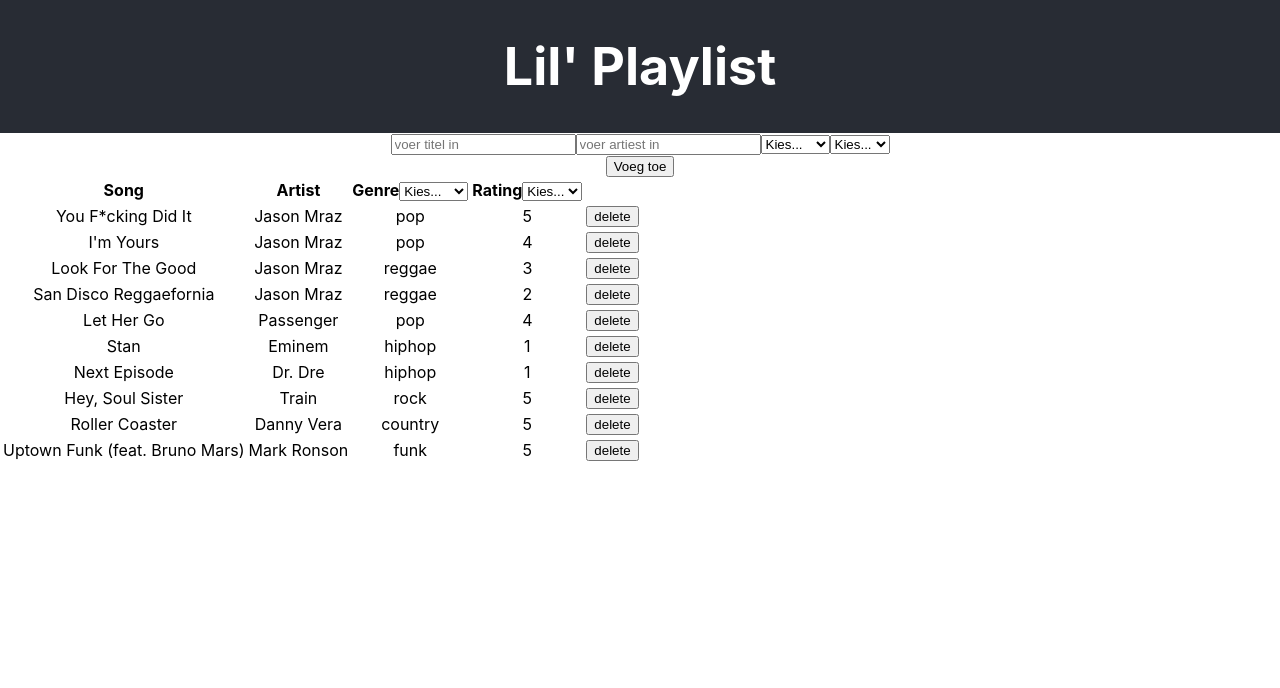
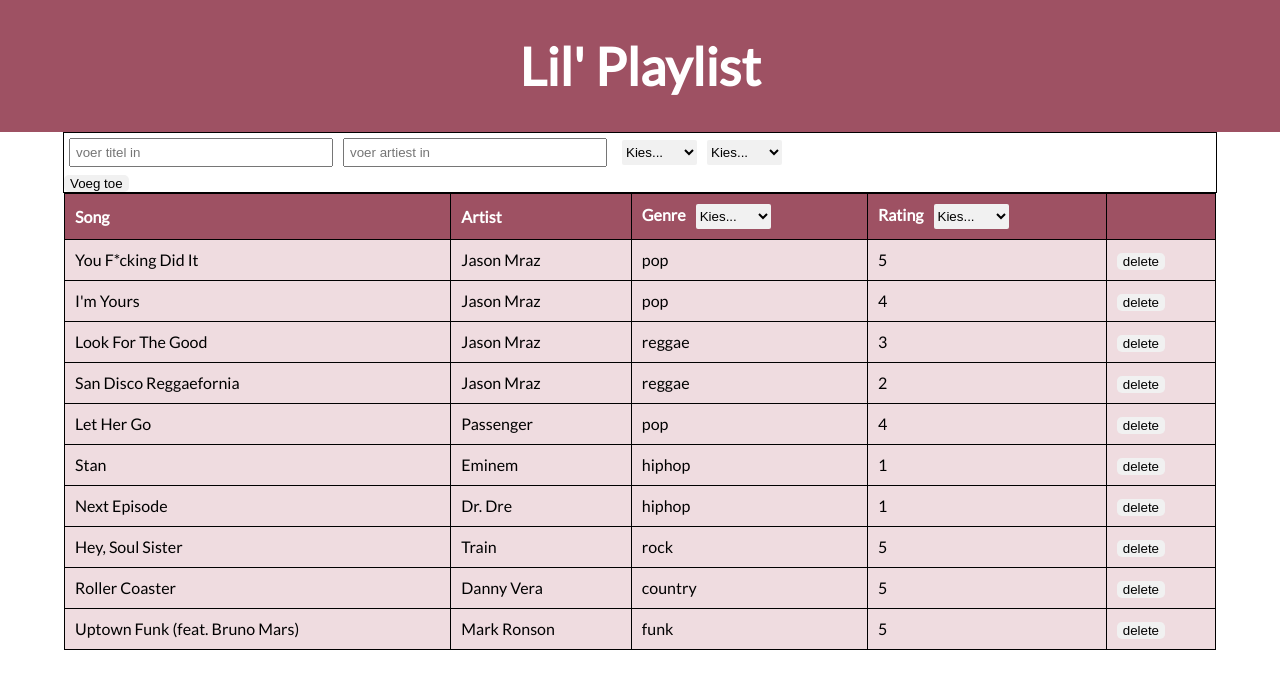
Before and after one commit to MMRijnsburger/Project-React-Lil-Playlist, a React (Create React App) app: page / in a window 1280 px wide. Shown: the top 688 px of the page. Built offline with nearby package versions, Linux system fonts and the light colour scheme.

Commit message:
add styling changes

```diff
--- a/src/App.css
+++ b/src/App.css
@@ -1,9 +1,11 @@
+@import url('https://fonts.googleapis.com/css2?family=Lato&display=swap');
+
 .App {
-  text-align: center;
+  font-family: 'Lato', sans-serif;
 }
 
 .App-header {
-  background-color: #282c34;
+  background-color: #9E5163;
   min-height: 10vh;
   display: flex;
   flex-direction: column;
@@ -11,4 +13,71 @@
   justify-content: center;
   font-size: calc(10px + 2vmin);
   color: white;
+  text-align: center;
 }
+
+.SongInput {
+  width: 90%;
+  margin: 0 auto;
+  border: 1px solid black;
+}
+
+/* input fields */
+
+input {
+  width: 250px;
+  height: 15px;
+  padding: 5px;
+  margin: 5px;
+}
+
+/* button */
+
+button {
+  background-color: #f1f1f1;
+  border-radius: 5px;
+  border: none;
+}
+
+/* select */
+
+select {
+  border: none;
+  border-radius: 2px;
+  background-color: #f1f1f1;
+  margin-left: 10px;
+  width: 75px;
+  height: 25px;
+}
+
+/* table */
+
+table {
+  border-collapse: collapse;
+  width: 90%;
+  margin: 0 auto;
+}
+
+/* table header */
+
+th {
+  border: 1px solid black;
+  background-color: #9E5163;
+  text-align: left;
+  color: white;
+  padding: 10px;
+}
+
+/* table row */
+
+tr {
+  background-color: #EFDCE0;
+}
+
+/* table data */
+
+td {
+  text-align: left;
+  padding: 10px;
+  border: 1px solid black;
+}
--- a/src/containers/SongInput.js
+++ b/src/containers/SongInput.js
@@ -90,7 +90,7 @@ class SongInput extends React.Component {
 
     render() {
         return (
-            <div>
+            <div className="SongInput">
                 <form>
                     <InputField
                         id="input-title"
--- a/src/containers/TableList.js
+++ b/src/containers/TableList.js
@@ -23,6 +23,7 @@ const TableList = (props) => {
                             onSelectChange={props.onFilterRating}
                         />
                     </th>
+                    <th></th>
                 </tr>
             </thead>
             <Table
```
